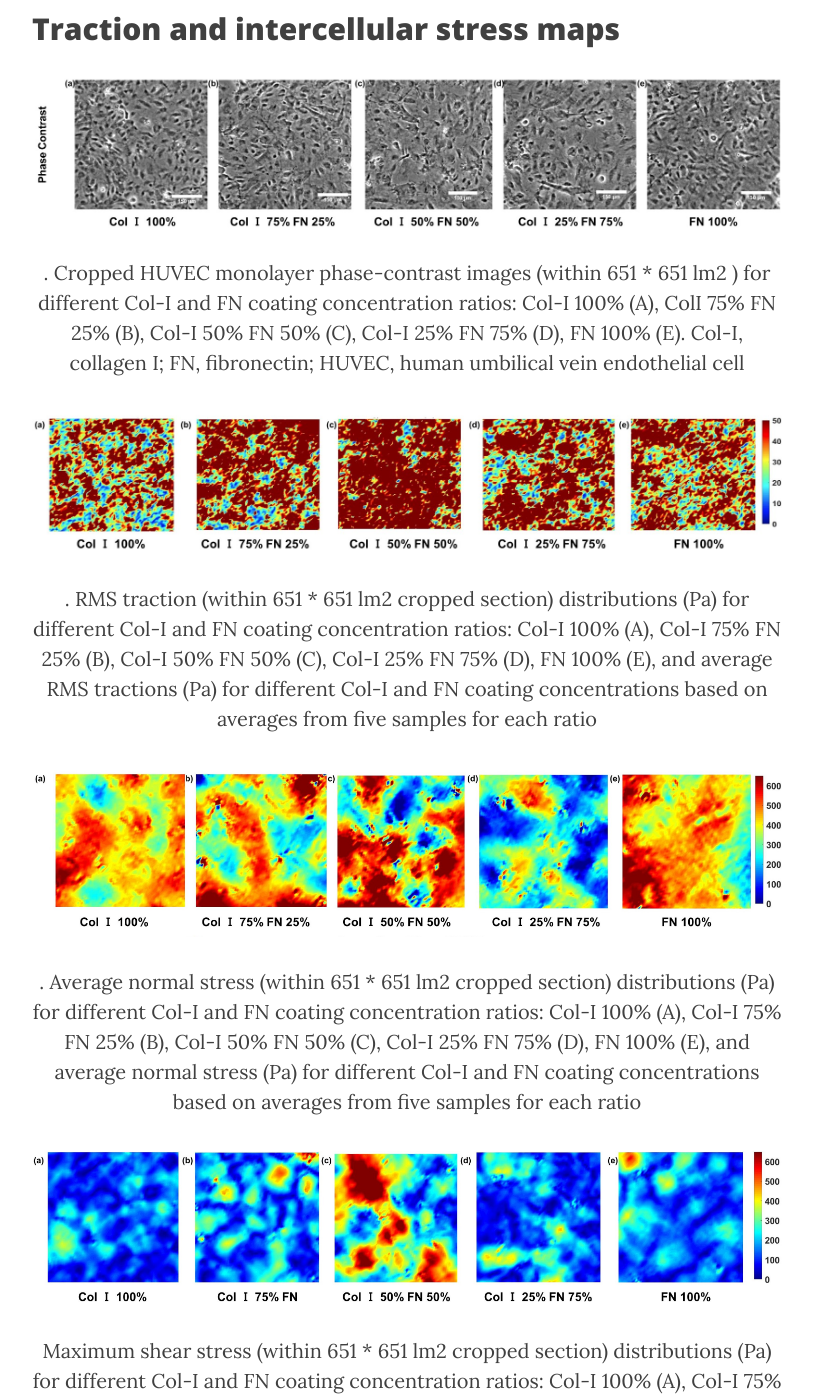
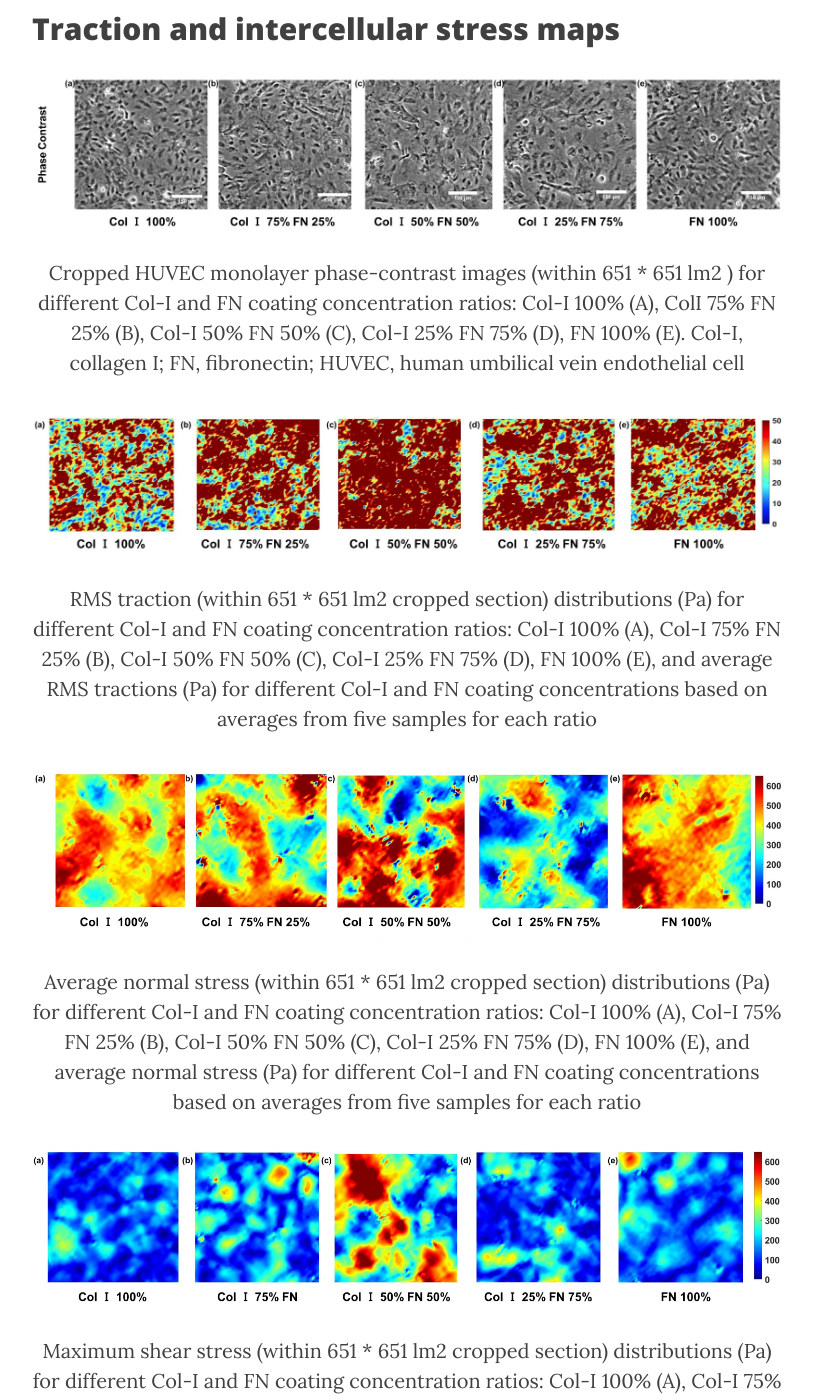
Before and after one commit to vignesharavind/vignesharavind.github.io, a Jekyll site: the page built from _posts/2023-06-09-ECM-Endothelial-Force.markdown, in a window 1280 px wide and 1400 px high, scrolled down 1465 px. Shown: the whole window, without its empty margins (233-1046 px from the left). Built offline with Jekyll 4.4.1, drawn with Linux system fonts in a browser that asks for light colours; nearby versions of some CDN libraries; comment, search, counter and statistics services are not loaded.

Commit message:
Update 2023-06-09-ECM-Endothelial-Force.markdown

```diff
--- a/_posts/2023-06-09-ECM-Endothelial-Force.markdown
+++ b/_posts/2023-06-09-ECM-Endothelial-Force.markdown
@@ -42,13 +42,13 @@ Publication Link: https://doi.org/10.1152/ajpcell.00106.2023
 
 
 ![Frame](/img/ECM_Paper/Phase_Contrast.jpg)
-<p align="center">. Cropped HUVEC monolayer phase-contrast images (within 651 * 651 lm2 ) for different Col-I and FN coating concentration ratios: Col-I 100% (A), ColI 75% FN 25% (B), Col-I 50% FN 50% (C), Col-I 25% FN 75% (D), FN 100% (E). Col-I, collagen I; FN, fibronectin; HUVEC, human umbilical vein endothelial cell</p>
+<p align="center">Cropped HUVEC monolayer phase-contrast images (within 651 * 651 lm2 ) for different Col-I and FN coating concentration ratios: Col-I 100% (A), ColI 75% FN 25% (B), Col-I 50% FN 50% (C), Col-I 25% FN 75% (D), FN 100% (E). Col-I, collagen I; FN, fibronectin; HUVEC, human umbilical vein endothelial cell</p>
 
 ![Frame](/img/ECM_Paper/RMS_Traction.jpg)
-<p align="center">. RMS traction (within 651 * 651 lm2 cropped section) distributions (Pa) for different Col-I and FN coating concentration ratios: Col-I 100% (A), Col-I 75% FN 25% (B), Col-I 50% FN 50% (C), Col-I 25% FN 75% (D), FN 100% (E), and average RMS tractions (Pa) for different Col-I and FN coating concentrations based on averages from five samples for each ratio</p>
+<p align="center">RMS traction (within 651 * 651 lm2 cropped section) distributions (Pa) for different Col-I and FN coating concentration ratios: Col-I 100% (A), Col-I 75% FN 25% (B), Col-I 50% FN 50% (C), Col-I 25% FN 75% (D), FN 100% (E), and average RMS tractions (Pa) for different Col-I and FN coating concentrations based on averages from five samples for each ratio</p>
 
 ![Frame](/img/ECM_Paper/Avg_Normal.JPG)
-<p align="center">. Average normal stress (within 651 * 651 lm2 cropped section) distributions (Pa) for different Col-I and FN coating concentration ratios: Col-I 100% (A), Col-I 75% FN 25% (B), Col-I 50% FN 50% (C), Col-I 25% FN 75% (D), FN 100% (E), and average normal stress (Pa) for different Col-I and FN coating concentrations based on averages from five samples for each ratio</p>
+<p align="center">Average normal stress (within 651 * 651 lm2 cropped section) distributions (Pa) for different Col-I and FN coating concentration ratios: Col-I 100% (A), Col-I 75% FN 25% (B), Col-I 50% FN 50% (C), Col-I 25% FN 75% (D), FN 100% (E), and average normal stress (Pa) for different Col-I and FN coating concentrations based on averages from five samples for each ratio</p>
 
 ![Frame](/img/ECM_Paper/Max_Shear.JPG)
 <p align="center">Maximum shear stress (within 651 * 651 lm2 cropped section) distributions (Pa) for different Col-I and FN coating concentration ratios: Col-I 100% (A), Col-I 75% FN 25% (B), Col-I 50% FN 50% (C), Col-I 25% FN 75% (D), FN 100% (E), and average maximum shear stress (Pa) for different Col-I and FN coating concentrations based on averages from five samples for each ratio</p>
```
